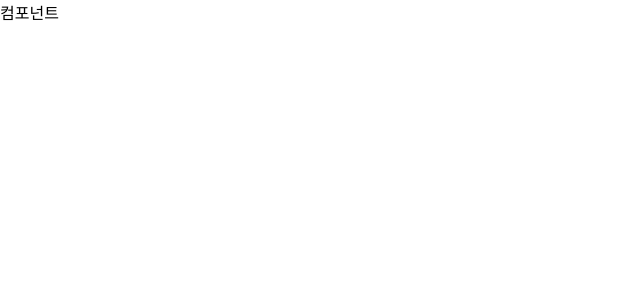
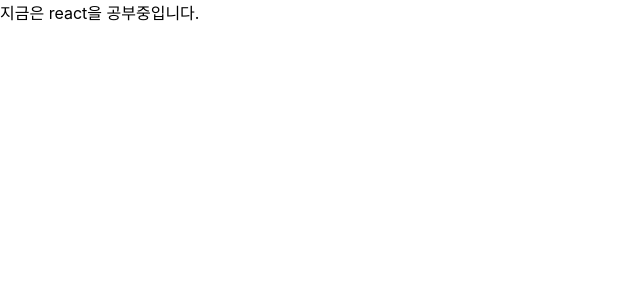
Before and after one commit to DongwookJeong/react_start, a React (Create React App) app in the folder start/: page / in a window 1280 px wide. Shown: the top 300 px of the page, without its empty margins (0-640 px from the left). Built offline with nearby package versions, Linux system fonts and the light colour scheme.

Commit message:
props 렌더링, props값 지정

```diff
--- a/start/src/App.js
+++ b/start/src/App.js
@@ -1,7 +1,7 @@
 import MyComponent from "./MyComponent";
 
 const App = () => {
-  return <MyComponent/>;
+  return <MyComponent name = "react"/>;
 };
 
 export default App;
--- a/start/src/MyComponent.js
+++ b/start/src/MyComponent.js
@@ -1,5 +1,5 @@
-const MyComponent = () => {
-    return <div>컴포넌트</div>
+const MyComponent = props => {
+    return <div>지금은 {props.name}을 공부중입니다.</div>
 };
 
 export default MyComponent;
```
